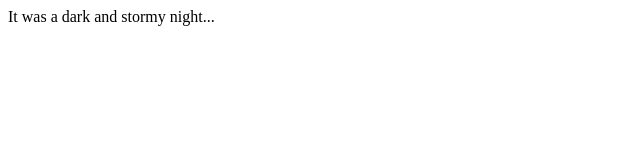
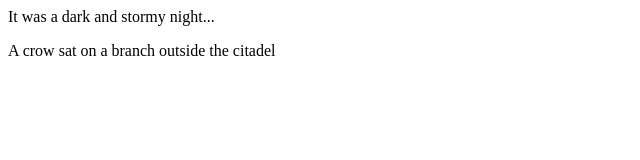
Before and after one commit to JaymeMoehle/fireside-story, a plain HTML site: page index.html in a window 1280 px wide. Shown: the whole page, without its empty margins (0-640 px from the left). Drawn offline with Linux system fonts and the light colour scheme.

Commit message:
added second line of story

```diff
--- a/index.html
+++ b/index.html
@@ -1,5 +1,6 @@
 <html>
   <body>
     <p>It was a dark and stormy night...</p>
+    <p>A crow sat on a branch outside the citadel</p>
   </body>
 </html>
```
